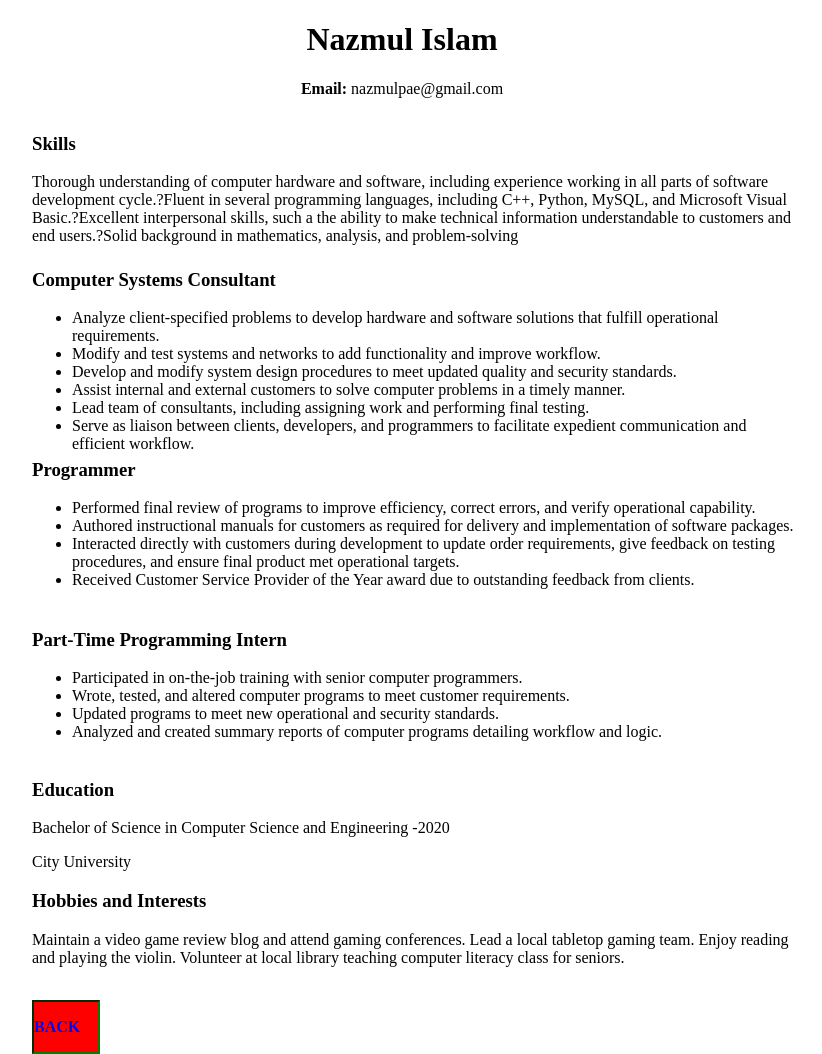
After one commit to nazmullingkon/Web-Database-Programming-Laboratory, a PHP site: page /cv.html in a window 1280 px wide. The commit adds this page. Shown: the whole page, without its empty margins (238-1060 px from the left). Run offline with PHP 8.4, Linux system fonts and the light colour scheme.

Commit message:
Assignment-3

```diff
--- /dev/null
+++ b/cv.html
@@ -0,0 +1,59 @@
+<!DOCTYPE html>
+<html>
+<head>
+<meta charset="utf-8">
+<title>CV</title>
+<link rel="stylesheet" type="text/css" href="css/style.css" />
+</head>
+<body>
+<div class="cv">
+<p><h1>Nazmul Islam</h1></p>
+<p><b>Email:</b> nazmulpae@gmail.com</p>
+
+</div>
+<div class="cv1">
+<p><h3>Skills</h3></p>
+<p>Thorough understanding of computer hardware and software, including experience working in all parts of software development cycle.?Fluent in several programming languages, including C++, Python, MySQL, and Microsoft Visual Basic.?Excellent interpersonal skills, such a the ability to make technical information understandable to customers and end users.?Solid background in mathematics, analysis, and problem-solving</p>
+</div>
+<div class="cv2">
+
+<p><h3>Computer Systems Consultant</h3></p>
+<ul>
+<li>Analyze client-specified problems to develop hardware and software solutions that fulfill operational requirements.</li>
+<li>Modify and test systems and networks to add functionality and improve workflow.</li>
+<li>Develop and modify system design procedures to meet updated quality and security standards.</li>
+<li>Assist internal and external customers to solve computer problems in a timely manner.</li>
+<li>Lead team of consultants, including assigning work and performing final testing.</li>
+<li>Serve as liaison between clients, developers, and programmers to facilitate expedient communication and efficient workflow.</li>
+</ul>
+</div>
+<div class="cv3">
+<p><h3>Programmer</h3></p>
+<ul>
+<li>Performed final review of programs to improve efficiency, correct errors, and verify operational capability.</li>
+<li>Authored instructional manuals for customers as required for delivery and implementation of software packages.</li>
+<li>Interacted directly with customers during development to update order requirements, give feedback on testing procedures, and ensure final product met operational targets.</li>
+<li>Received Customer Service Provider of the Year award due to outstanding feedback from clients.</li>
+</ul>
+</div>
+<div class="cv4">
+<p><h3>Part-Time Programming Intern</h3></p>
+<ul>
+<li>Participated in on-the-job training with senior computer programmers.</li>
+<li>Wrote, tested, and altered computer programs to meet customer requirements.</li>
+<li>Updated programs to meet new operational and security standards.</li>
+<li>Analyzed and created summary reports of computer programs detailing workflow and logic.</li>
+</ul>
+</div>
+<div class="cv5">
+<p><h3>Education</h3></p>
+<p>Bachelor of Science in Computer Science and Engineering -2020</p>
+City University
+<p><h3>Hobbies and Interests</h3></p>
+Maintain a video game review blog and attend gaming conferences. Lead a local tabletop gaming team. Enjoy reading and playing the violin. Volunteer at local library teaching computer literacy class for seniors.<br/><br/><br/>
+</div>
+<div id="br">
+<a href="index.html"><p><b>BACK</b></p></a>
+<div>
+</body>
+</html>
--- a/style.css
+++ b/style.css
@@ -18,6 +18,30 @@ position:absolute;
 background-color: #AD8B27;
 color:red;
 text-align:center;
+}
+#home1{width:50%;
+height:200px;
+left:0px;
+top:0px;
+position:absolute;
+}
+#home2{width:50%;
+height:200px;
+right:0px;
+top:0px;
+position:absolute;
+}
+#home3{width:50%;
+height:200px;
+left:0px;
+top:200px;
+position:absolute;
+}
+#home4{width:50%;
+height:200px;
+right:0px;
+top:200px;
+position:absolute;
 }
 #cont{ width:70%;
 height:400px;
@@ -45,17 +69,46 @@ a{ text-decoration:none;
 	background-color:#DB1D20;
 
 }
-#menu
-{ width:80%;
+#menubar
+{ width:65%;
 height: 50px;
-left:0px;
+right:0px;
 
 top:0px;
 position:absolute;
 background-color: #FF0004;
-color:#8A0406
+color:#8A0406;
 text-align:center;
 }
+.menu{
+	width:35%;
+	background-color:#258765;
+    min-height:50px;
+}
+.menu ul{
+	margin:0;
+	padding:0;
+	list-style:none;
+}
+.menu ul li{
+	float:left;
+	border-left:1px solid #34B98B;
+	border-right:1px solid #1B5D46;
+	position:relative;
+}
+.menu ul li:first-child{border-left:0px solid}
+.menu ul li:last-child{border-right:0px solid}
+.menu ul li a{
+	color:#fff;
+	display:block;
+	padding:15px;
+	text-decoration:none;
+}
+.menu ul li a:hover{
+	background:#1B5D46
+	}
+
+
 #lfooter{
 width:50%;
 height: 100px;
@@ -152,3 +205,43 @@ background-color:yellowgreen;
 color:black;
 text-align:center;
 }
+.cv{text-align:center;}
+.cv1{width:60%;
+height:100px;
+left:270px;
+position:absolute;
+text-align:left; }
+.cv2{width:60%;
+height:100px;
+left:270px;
+top:250px;
+position:absolute;
+text-align:left; }
+.cv3{width:60%;
+height:100px;
+left:270px;
+top:440px;
+position:absolute;
+text-align:left; }
+.cv4{width:60%;
+height:100px;
+left:270px;
+top:610px;
+position:absolute;
+text-align:left; }
+.cv5{width:60%;
+height:100px;
+left:270px;
+top:760px;
+position:absolute;
+text-align:left; }
+#br{border:2px inset green ;
+background-color:red;
+width:5%;
+height:50px;
+left:270px;
+top:1000px;
+position:absolute;
+text-align:left;
+
+}
```
Also changed, not shown: index.html (added, +70 -0 lines).
